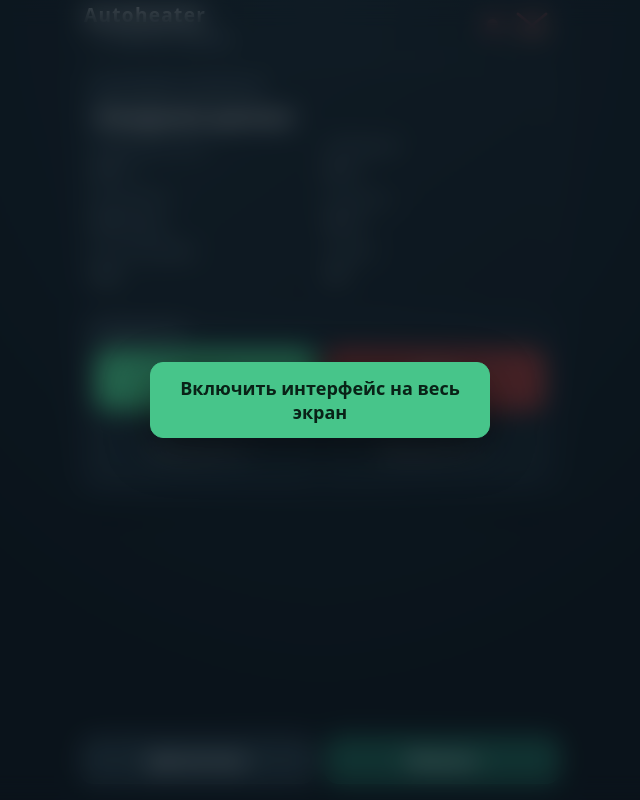
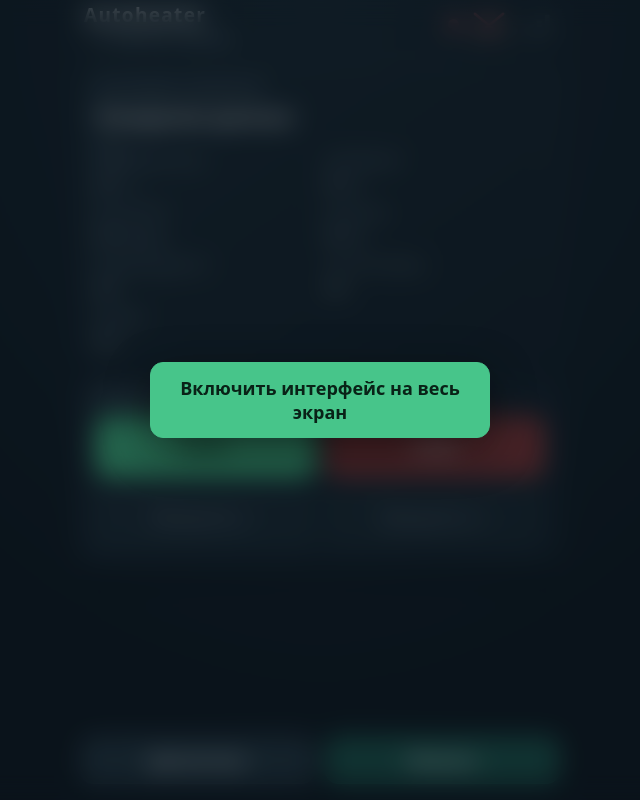
Before and after one commit to dsr987/autoheater-esp32, a plain HTML site: page index.html in a window 1280 px wide. Shown: the whole page, without its empty margins (320-960 px from the left). Drawn offline with Linux system fonts and the light colour scheme.

Commit message:
Release 0.0.5: persistent power program and heater states (#32)
* feat: persist selected heater power program and update states

* feat: show heater state code and saved power program

* docs: add 0.0.5 changelog

* docs: describe network caveat and future Android app

* fix: always restore selected power program in displays

* docs: sync changelog with firmware markers

```diff
--- a/index.html
+++ b/index.html
@@ -14,7 +14,9 @@ header{flex:0 0 auto;min-height:54px;padding:5px 4px 10px;border-bottom:1px soli
 #title-toggle{appearance:none;background:transparent;border:0;border-radius:8px;min-height:0;padding:0;text-align:left;color:var(--text)}
 #title-toggle h1{font-size:19px;line-height:1.1;letter-spacing:.07em;margin:0;font-weight:800}
 #title-toggle small{display:block;color:var(--muted);font-size:11px;letter-spacing:.08em;margin-top:4px}
-.header-indicators{display:flex;align-items:center;gap:13px;padding-right:3px}
+ .header-indicators{display:flex;align-items:center;gap:9px;padding-right:3px}
+#phone-wifi-icon{width:34px;height:25px;display:block;opacity:.35;fill:#9aa8b2}
+#phone-wifi-icon .bar{fill:#9aa8b2}
 .override-indicator{width:11px;height:11px;border-radius:50%;background:var(--red);box-shadow:0 0 0 2px #ef626222;flex:0 0 auto}
 .override-indicator.active{background:var(--green);box-shadow:0 0 8px #47c58a99;animation:override-pulse 1.3s ease-in-out infinite}
 @keyframes override-pulse{0%,100%{opacity:1;transform:scale(1)}50%{opacity:.25;transform:scale(.82)}}
@@ -65,11 +67,12 @@ body.is-fullscreen #fullscreen-overlay{display:none}
 <header><button id="title-toggle" type="button" aria-label="Переключить полноэкранный режим"><h1>Autoheater</h1><small>v__FIRMWARE_VERSION__</small></button>
 <div class="header-indicators"><span id="override-indicator" class="override-indicator" role="img" aria-label="Оверрайд не активен" title="Оверрайд не активен"></span>
 <button id="open-wifi" type="button" aria-label="Настройки Wi-Fi" title="Настройки Wi-Fi"><svg id="wifi-icon" class="no-signal" viewBox="0 0 42 30" role="img" aria-label="Нет подключения к домашней сети">
-<rect class="bar" x="2" y="21" width="6" height="7" rx="1"/><rect class="bar" x="12" y="16" width="6" height="12" rx="1"/><rect class="bar" x="22" y="10" width="6" height="18" rx="1"/><rect class="bar" x="32" y="3" width="6" height="25" rx="1"/><path class="cross" d="M7 4 L35 27 M35 4 L7 27"/></svg></button></div></header>
-<section class="card"><div class="section-title">Состояние отопителя</div><div class="state" id="state">Ожидание данных</div><div class="grid">
+<rect class="bar" x="2" y="21" width="6" height="7" rx="1"/><rect class="bar" x="12" y="16" width="6" height="12" rx="1"/><rect class="bar" x="22" y="10" width="6" height="18" rx="1"/><rect class="bar" x="32" y="3" width="6" height="25" rx="1"/><path class="cross" d="M7 4 L35 27 M35 4 L7 27"/></svg></button>
+<span id="phone-wifi-indicator" title="RSSI телефона недоступен браузеру; появится в Android-приложении" aria-label="Уровень сигнала телефона будет доступен в Android-приложении"><svg id="phone-wifi-icon" viewBox="0 0 42 30" role="img" aria-hidden="true"><rect class="bar" x="2" y="21" width="6" height="7" rx="1"/><rect class="bar" x="12" y="16" width="6" height="12" rx="1"/><rect class="bar" x="22" y="10" width="6" height="18" rx="1"/><rect class="bar" x="32" y="3" width="6" height="25" rx="1"/></svg></span></div></header>
+<section class="card"><div class="section-title">Состояние отопителя</div><div class="state" id="state">Ожидание данных</div><div class="label" id="state-code">Код: —</div><div class="grid">
 <div><div class="label">Температура узла</div><div class="value" id="temperature">— <small>°C</small></div></div><div><div class="label">Напряжение</div><div class="value" id="voltage">— <small>В</small></div></div>
 <div><div class="label">Вентилятор</div><div class="value" id="fan">— <small>об/мин</small></div></div><div><div class="label">Мощность</div><div class="value" id="power">— <small>Вт</small></div></div>
-<div><div class="label">Шаг программы</div><div class="value" id="step">—</div></div><div><div class="label">Ошибка</div><div class="value" id="error">—</div></div></div></section>
+<div><div class="label">Режим мощности</div><div class="value" id="program">—</div></div><div><div class="label">Шаг программы</div><div class="value" id="step">—</div></div><div><div class="label">Ошибка</div><div class="value" id="error">—</div></div></div></section>
 <section class="card"><div class="section-title">Управление</div><div class="controls"><button id="start" type="button">ПУСК</button><button id="stop" type="button">СТОП</button></div><div class="power-controls"><button id="power-down" type="button" disabled>Мощность −</button><button id="power-up" type="button" disabled>Мощность +</button></div></section>
 <div id="action-bar"><button id="open-diagnostics" type="button">Диагностика</button><button id="open-ota" type="button">Обновить</button></div></main>
 <div id="fullscreen-overlay"><button id="enter-fullscreen" type="button">Включить интерфейс на весь экран</button></div><div id="landscape-warning">Поверните устройство вертикально</div>
@@ -92,12 +95,12 @@ body.is-fullscreen #fullscreen-overlay{display:none}
 <script>
 (()=>{
 const $=id=>document.getElementById(id);
-const stateNames={0:"Ожидание",4:"Продувка после остановки (гипотеза)",32:"Свеча / прогрев",36:"Розжиг",37:"Пламя поймано",39:"Набор мощности",46:"Установившееся горение",47:"Выход на режим",56:"Переход"};
+const stateNames={0:"Ожидание",4:"Продувка после остановки",13:"Дожиг топлива (гипотеза)",32:"Свеча / прогрев",36:"Розжиг",37:"Пламя поймано",39:"Набор мощности",46:"Установившееся горение",47:"Выход на режим",56:"Переход"};
 let socket,reconnectTimer,lastDataAt=0,diagnosticTimer=null,diagnosticsText="",visualFullscreenFallback=false,wifiTimer=null;
 function send(command){if(socket&&socket.readyState===WebSocket.OPEN)socket.send(command);}
 function updateOverride(active){const el=$("override-indicator");el.classList.toggle("active",Boolean(active));el.setAttribute("aria-label",active?"Оверрайд активен":"Оверрайд не активен");el.title=active?"Оверрайд активен":"Оверрайд не активен";}
 function updateWifiSignal(rssi,connected){const icon=$("wifi-icon"),level=!connected?0:(rssi>=-55?4:rssi>=-65?3:rssi>=-75?2:1);icon.querySelectorAll(".bar").forEach((bar,index)=>bar.classList.toggle("on",index<level));icon.classList.toggle("no-signal",!connected);icon.setAttribute("aria-label",connected?"Подключено к домашнему Wi-Fi: "+rssi+" dBm":"Нет подключения к домашнему Wi-Fi");icon.title=connected?"Домашний Wi-Fi: "+rssi+" dBm":"Нет подключения к домашнему Wi-Fi";}
-function connect(){clearTimeout(reconnectTimer);socket=new WebSocket("ws://"+location.host+"/ws");socket.onclose=()=>{reconnectTimer=setTimeout(connect,1500);};socket.onerror=()=>socket.close();socket.onmessage=event=>{let data;try{data=JSON.parse(event.data);}catch(_){return;}lastDataAt=Date.now();const live=Boolean(data.live),power=Number(data.pw);$("state").textContent=stateNames[data.st]||("Неизвестное состояние 0x"+Number(data.st).toString(16).toUpperCase().padStart(2,"0"));$("temperature").innerHTML=Number(data.t).toFixed(1)+" <small>°C</small>";$("voltage").innerHTML=Number(data.v).toFixed(2)+" <small>В</small>";$("fan").innerHTML=Number(data.fan).toLocaleString("ru-RU")+" <small>об/мин</small>";$("power").innerHTML=(Number.isFinite(power)&&power>0?power.toFixed(0):"—")+" <small>Вт</small>";$("step").textContent=data.step;$("error").textContent=data.err==="FF"?"Нет":"0x"+data.err;$("error").classList.toggle("error",data.err!=="FF");updateOverride(data.override);updateWifiSignal(Number(data.rssi),Boolean(data.sta));$("power-up").disabled=!live;$("power-down").disabled=!live;};}
+function connect(){clearTimeout(reconnectTimer);socket=new WebSocket("ws://"+location.host+"/ws");socket.onclose=()=>{reconnectTimer=setTimeout(connect,1500);};socket.onerror=()=>socket.close();socket.onmessage=event=>{let data;try{data=JSON.parse(event.data);}catch(_){return;}lastDataAt=Date.now();const live=Boolean(data.live),power=Number(data.pw);$("state").textContent=stateNames[data.st]||"Неизвестное состояние";$("state-code").textContent="Код: 0x"+Number(data.st).toString(16).toUpperCase().padStart(2,"0");$("program").textContent=(Number(data.program)>=1&&Number(data.program)<=5?data.program:"—");$("temperature").innerHTML=Number(data.t).toFixed(1)+" <small>°C</small>";$("voltage").innerHTML=Number(data.v).toFixed(2)+" <small>В</small>";$("fan").innerHTML=Number(data.fan).toLocaleString("ru-RU")+" <small>об/мин</small>";$("power").innerHTML=(Number.isFinite(power)&&power>0?power.toFixed(0):"—")+" <small>Вт</small>";$("step").textContent=data.step;$("error").textContent=data.err==="FF"?"Нет":"0x"+data.err;$("error").classList.toggle("error",data.err!=="FF");updateOverride(data.override);updateWifiSignal(Number(data.rssi),Boolean(data.sta));$("power-up").disabled=!live;$("power-down").disabled=!live;};}
 async function enterFullscreen(){try{if(document.documentElement.requestFullscreen){if(!document.fullscreenElement)await document.documentElement.requestFullscreen({navigationUI:"hide"});visualFullscreenFallback=false;}else{visualFullscreenFallback=true;document.body.classList.add("is-fullscreen");}if(screen.orientation&&screen.orientation.lock){try{await screen.orientation.lock("portrait");}catch(_){}}}catch(_){visualFullscreenFallback=true;document.body.classList.add("is-fullscreen");}}
 function exitFullscreen(){if(document.fullscreenElement)document.exitFullscreen();else{visualFullscreenFallback=false;document.body.classList.remove("is-fullscreen");}}
 function toggleFullscreen(){if(document.fullscreenElement||visualFullscreenFallback)exitFullscreen();else enterFullscreen();}
```
Also changed, not shown: 3 other files.
